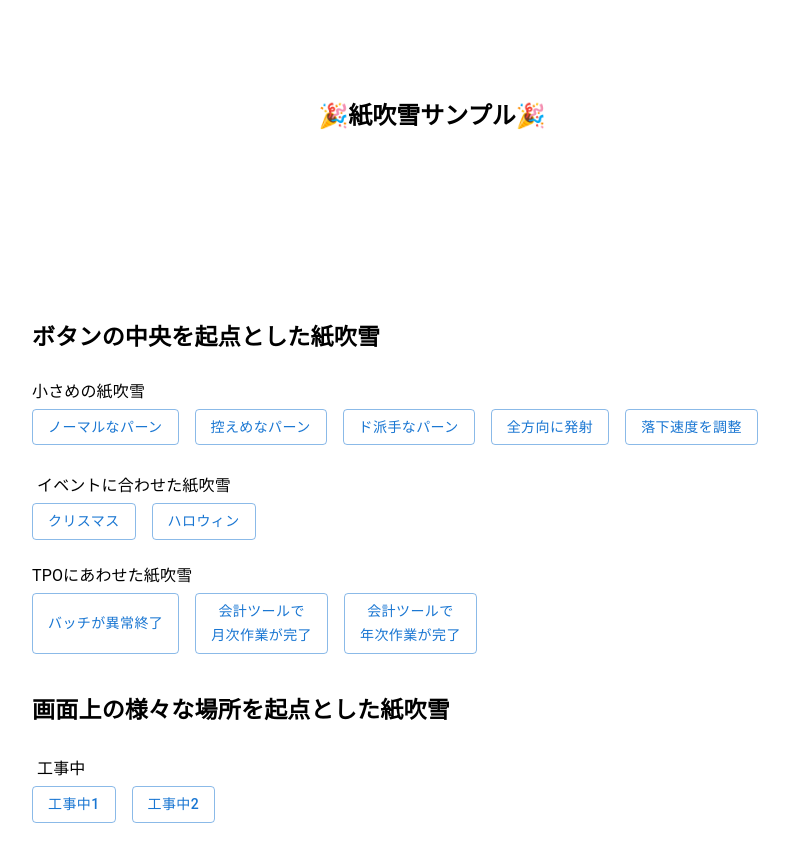
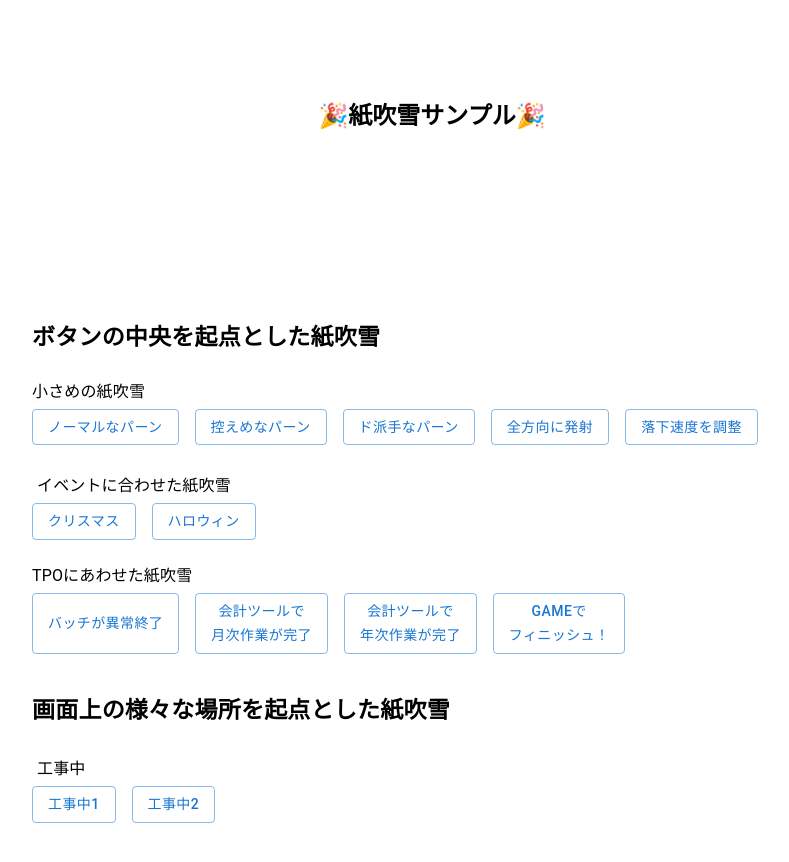
Before and after one commit to yo-nagase/react-conffeti-public, a React (Create React App) app: page / in a window 1280 px wide. Shown: the top 862 px of the page, without its empty margins (208-997 px from the left). Built offline with nearby package versions, Linux system fonts and the light colour scheme.

Commit message:
一通り追加完了

```diff
--- a/src/App.tsx
+++ b/src/App.tsx
@@ -30,7 +30,8 @@ export const App: FC<{ name: string }> = ({ name }) => {
   const {
     handleBatchErrorConfetti, batchErrorConfetti,
     handleMonthlyTaskCompletedConfetti, monthlyTaskCompletedConfetti,
-    handleYearlyTaskCompletedConfetti, yearlyTaskCompletedConfetti
+    handleYearlyTaskCompletedConfetti, yearlyTaskCompletedConfetti,
+    handleGameFinithConfetti, gameFinishConfetti
   } = useTpoConfetti()
 
   const randomConfetti = () => {
@@ -213,6 +214,9 @@ export const App: FC<{ name: string }> = ({ name }) => {
               <Button variant="outlined" onClick={handleYearlyTaskCompletedConfetti} ref={yearlyTaskCompletedConfetti} >
                 会計ツールで<br />年次作業が完了
               </Button>
+              <Button variant="outlined" onClick={handleGameFinithConfetti} ref={gameFinishConfetti} >
+                Gameで<br />フィニッシュ！
+              </Button>
             </Stack>
           </Item>
         </Stack>
--- a/src/components/useTpoConfetti.tsx
+++ b/src/components/useTpoConfetti.tsx
@@ -131,10 +131,65 @@ export default function useTpoConfetti() {
         setTimeout(shoot, 1800);
     };
 
+    const gameFinishConfetti = useRef<HTMLButtonElement>(null);
+    const handleGameFinithConfetti = () => {
+        var scalar = 2;
+        var star1 = confetti.shapeFromText({ text: '⭐️', scalar });
+        var star2 = confetti.shapeFromText({ text: '✨', scalar });
+        // 中心座標を取得
+        const { centerX, centerY } = getCentralCoordinates(gameFinishConfetti)
+        function shoot(param: { angle: number, decay: number }) {
+            confetti({
+                // パーティクルの数（デフォルト50)
+                particleCount: 30,
+                // 発射角度(デフォルト90度)
+                angle: param ? param.angle : 90,
+                // 発射範囲(デフォルト45度)
+                spread: 40,
+                // 失速具合 デフォルト0.9
+                decay: 0.85,
+                //重力 (0-1)
+                gravity: 0.5,
+                // default:0 数値を上げると横に流れる
+                // drift: 0,
+                // default:false
+                // confettiが動く長さ (default: 200)
+                ticks: 200,
+                origin: {
+                    x: centerX / window.innerWidth,
+                    y: centerY / window.innerHeight
+                },
+                // 紙吹雪の色を指定。配列でいくつも指定できる
+                colors: [
+                    //'#b78700', '#eeb600', '#fff71', '#f8da45',
+                    '#dcf2f1', '#7fc7d9', '#365486'],
+                // 紙吹雪の形を指定
+                // shapes: [star1, star2],
+                // 紙吹雪のサイズを指定
+                //scalar: scalar,
+                // z-indexを指定(default:100)
+                zIndex: 100
+            });
+        }
+        shoot({ angle: 23, decay: 0.9 });
+        setTimeout(() => shoot({ angle: 90, decay: 0.8 }), 100);
+        setTimeout(() => shoot({ angle: 120, decay: 0.8 }), 200);
+        setTimeout(() => shoot({ angle: 150, decay: 0.8 }), 300);
+        setTimeout(() => shoot({ angle: 180, decay: 0.8 }), 400);
+        setTimeout(() => shoot({ angle: 210, decay: 0.8 }), 100);
+        setTimeout(() => shoot({ angle: 240, decay: 0.8 }), 200);
+        setTimeout(() => shoot({ angle: 270, decay: 0.8 }), 300);
+        setTimeout(() => shoot({ angle: 300, decay: 0.8 }), 400);
+        setTimeout(() => shoot({ angle: 330, decay: 0.8 }), 100);
+        setTimeout(() => shoot({ angle: 360, decay: 0.8 }), 200);
+        setTimeout(() => shoot({ angle: 0, decay: 0.8 }), 300);
+        setTimeout(() => shoot({ angle: 60, decay: 0.8 }), 400);
+    };
+
     return {
         batchErrorConfetti, handleBatchErrorConfetti,
         monthlyTaskCompletedConfetti, handleMonthlyTaskCompletedConfetti,
-        yearlyTaskCompletedConfetti, handleYearlyTaskCompletedConfetti
-
+        yearlyTaskCompletedConfetti, handleYearlyTaskCompletedConfetti,
+        gameFinishConfetti, handleGameFinithConfetti
     }
 }
```
